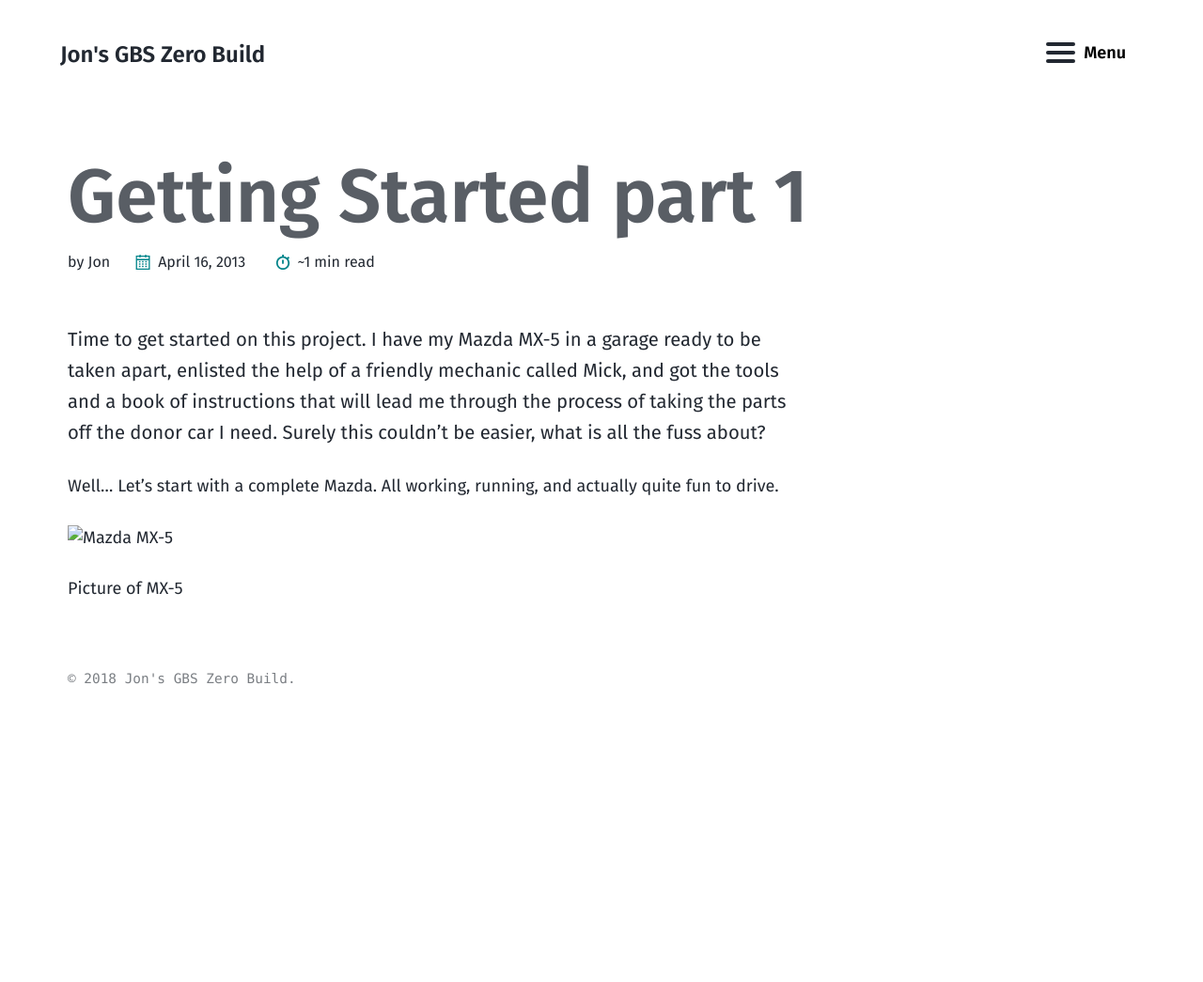
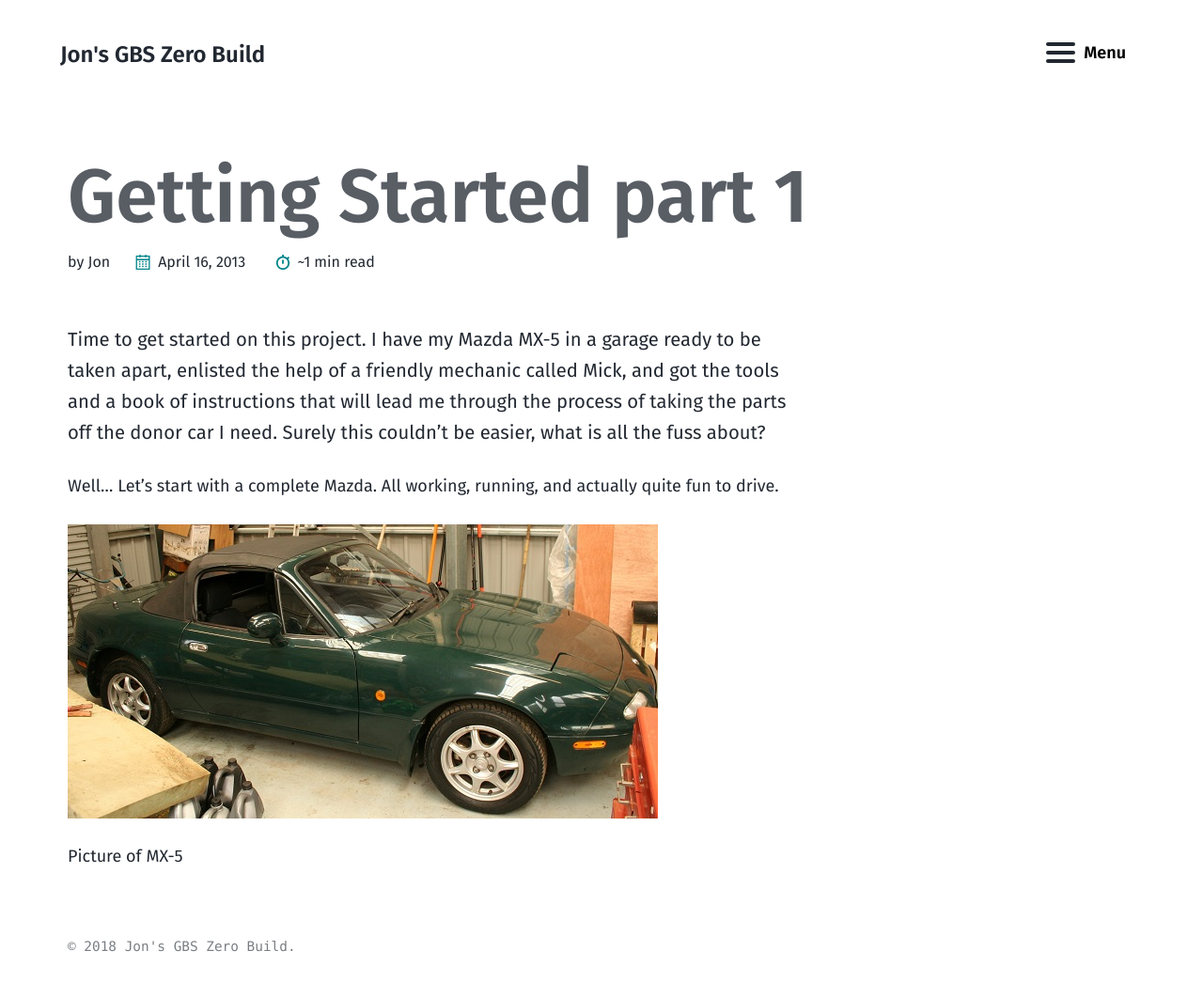
Before and after one commit to jonpage23/zero, a Jekyll site: the page built from _posts/2013-04-16-getting-started-1.md, in a window 1280 px wide. Shown: the whole page at 94% size. Built offline with Jekyll 4.4.1, drawn with Linux system fonts in a browser that asks for light colours; before the commit the page ends 900 px from its top, so only the background shows below that.

Commit message:
Update 2013-04-16-getting-started-1.md

```diff
--- a/_posts/2013-04-16-getting-started-1.md
+++ b/_posts/2013-04-16-getting-started-1.md
@@ -12,6 +12,6 @@ Time to get started on this project. I have my Mazda MX-5 in a garage ready to b
 
 Well... Let's start with a complete Mazda. All working, running, and actually quite fun to drive.
 
-![Mazda MX-5](../images/MX5-full.jpg)
+![Mazda MX-5](/zero/images/MX5-full.jpg)
 
 Picture of MX-5
```
